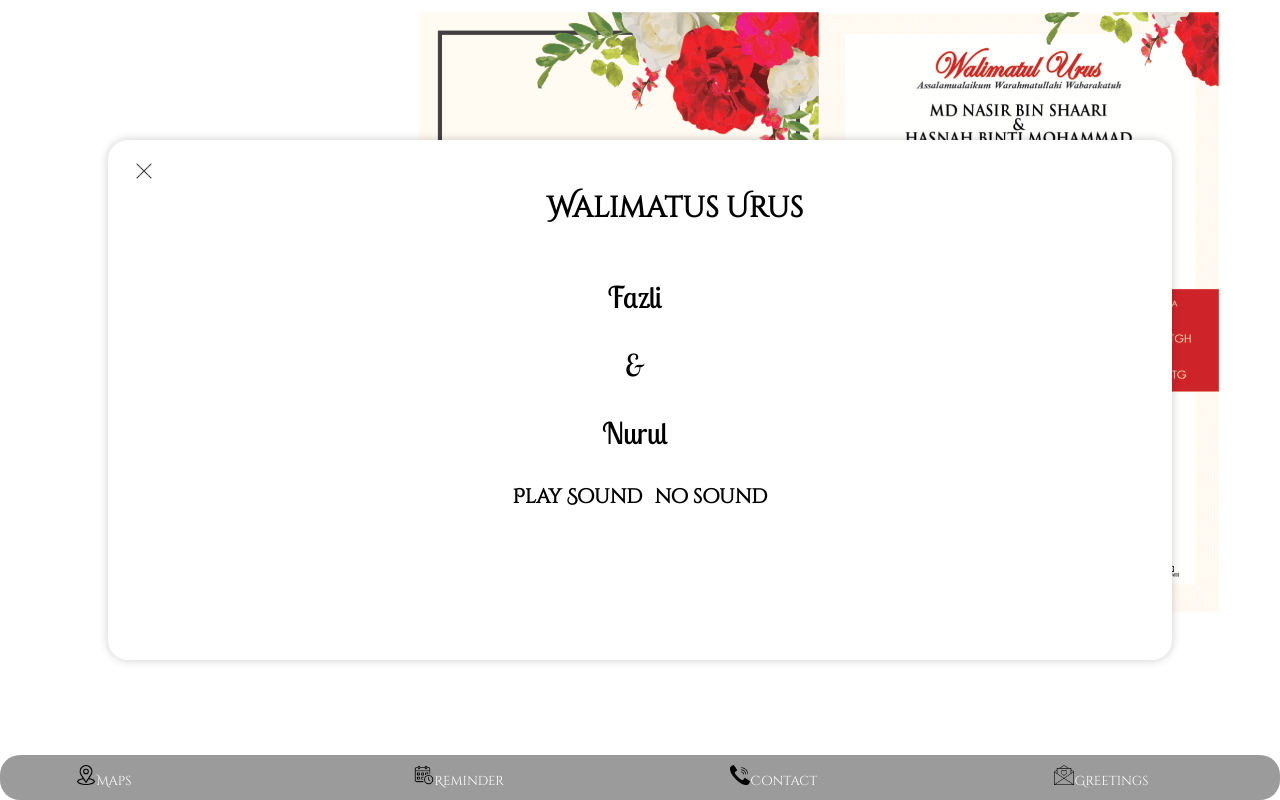
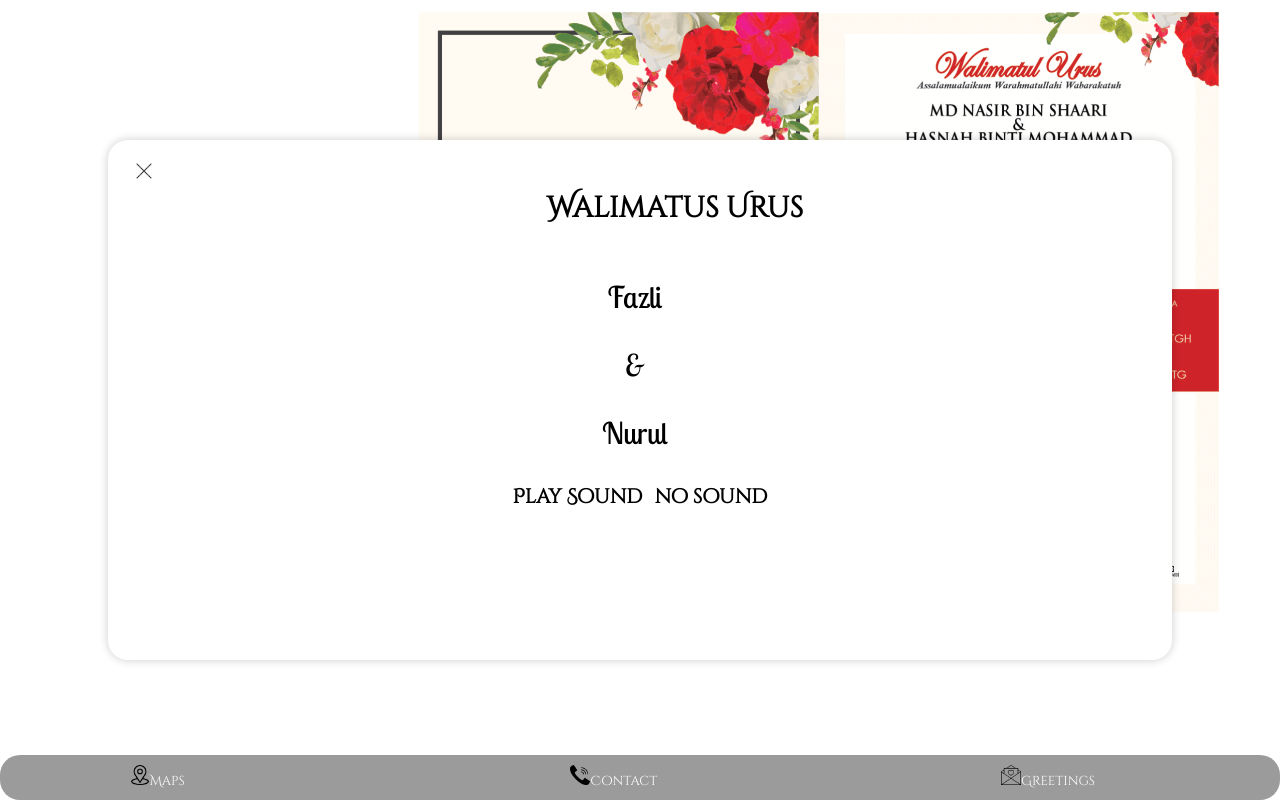
Before and after one commit to FahmiRid/wedding-card1, a React (Create React App) app: page / in a window 1280 px wide. Built offline with nearby package versions, Linux system fonts and the light colour scheme.

Commit message:
temporary commended

```diff
--- a/src/Components/BottomNavigation.jsx
+++ b/src/Components/BottomNavigation.jsx
@@ -56,11 +56,11 @@ function BottomNavigation() {
         <span>Maps</span>
       </div>
       {isMapModalOpen && <MapModal onClose={closeMapModal} />}
-      <div className="nav-item">
+      {/* <div className="nav-item">
         <img className='img-reminder' src={Reminder} alt='map' width={20} height={20} onClick={openReminderModal} />
         <span>Reminder</span>
       </div>
-      {isReminderModalOpen && <ModalReminder onClose={closeReminderModal} />}
+      {isReminderModalOpen && <ModalReminder onClose={closeReminderModal} />} */}
       <div className="nav-item">
         <img className='img-contact' src={Contact} alt='map' width={20} height={20} onClick={openContactModal} />
         <span>Contact</span>
```
